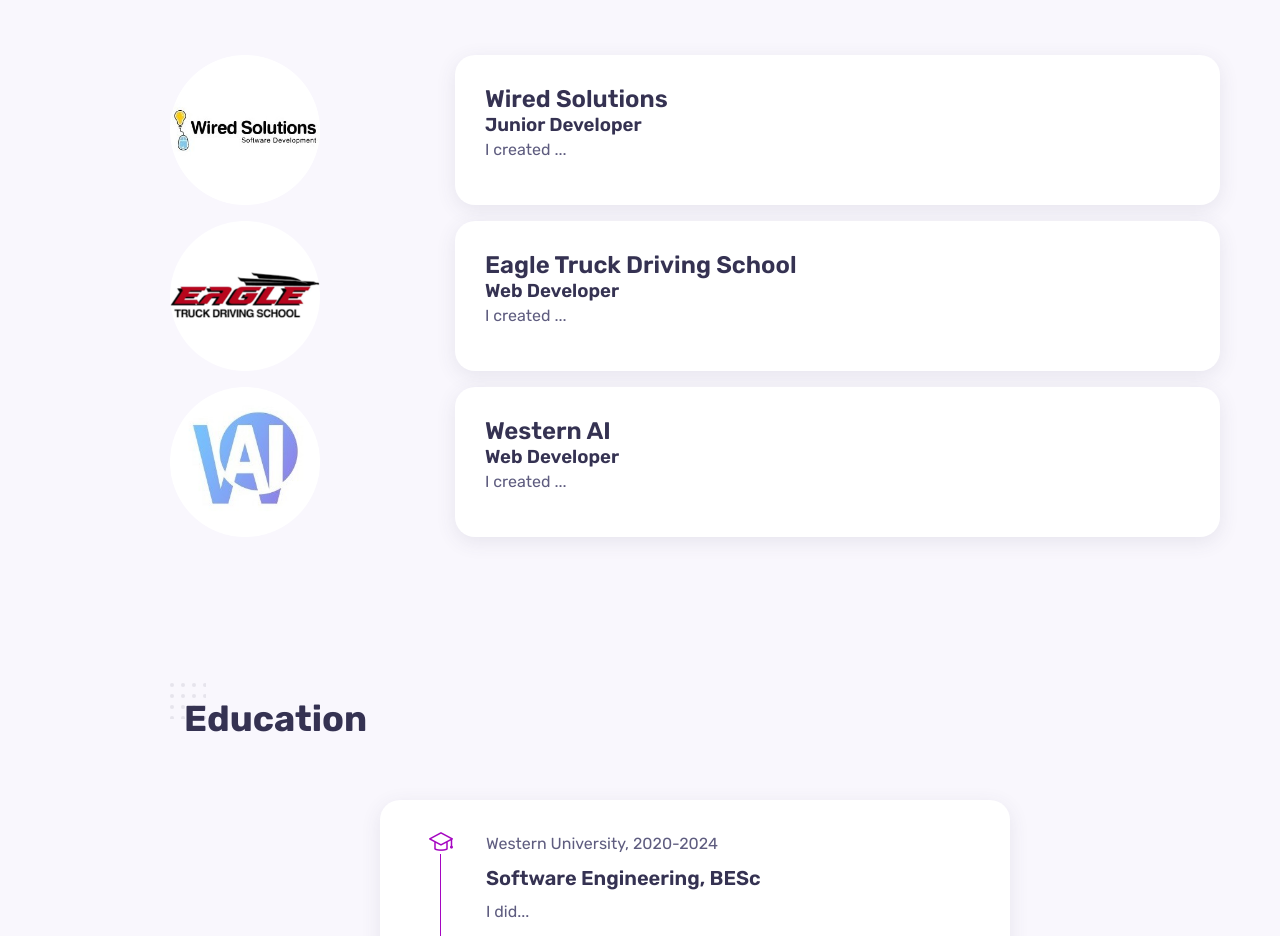
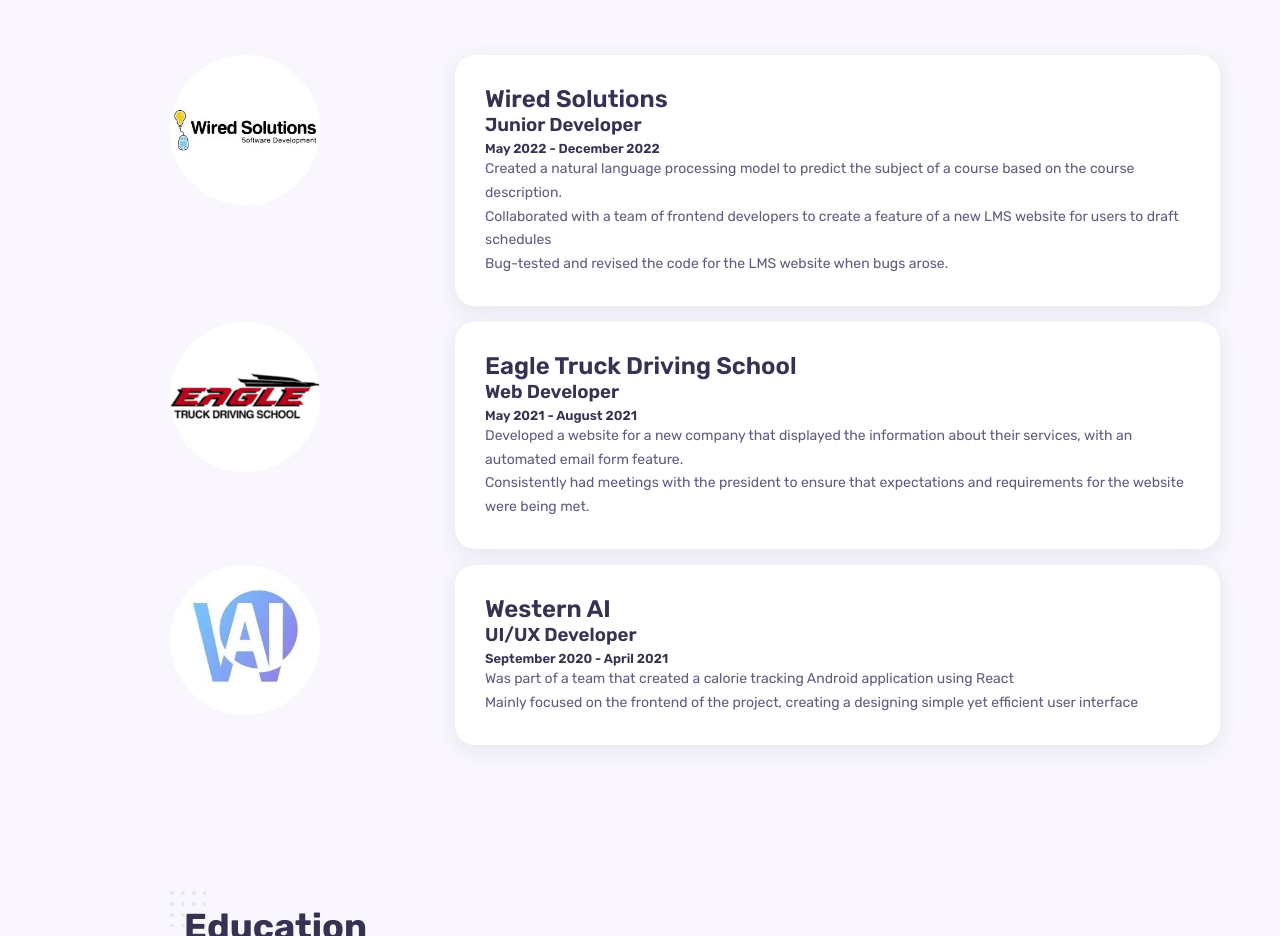
Before and after one commit to yilmazderin/yilmazderin.github.io, a React (Create React App) app in the folder personal-website/: page / in a window 1280 px wide. Shown: the part 960-1896 px from the top of the page. Built offline with nearby package versions, Linux system fonts and the light colour scheme.

Commit message:
Finish Education

```diff
--- a/personal-website/src/components/experiences/Experiences.jsx
+++ b/personal-website/src/components/experiences/Experiences.jsx
@@ -19,7 +19,10 @@
                     <div className="experience1__info">
                         <h2 className="experience1__title">Wired Solutions</h2>
                         <h3 className="experience1__name">Junior Developer</h3>
-                        <p className="experience1__description">I created ...</p>
+                        <h3 className="ex1_date">May 2022 - December 2022</h3>
+                        <p className="experience1__description">Created a natural language processing model to predict the subject of a course based on the course description.</p>
+                        <p className="experience1__description">Collaborated with a team of frontend developers to create a feature of a new LMS website for users to draft schedules</p>
+                        <p className="experience1__description">Bug-tested and revised the code for the LMS website when bugs arose.</p>
                     </div>
                 </div>
             </div>
@@ -33,7 +36,9 @@
                     <div className="experience1__info">
                         <h2 className="experience1__title">Eagle Truck Driving School</h2>
                         <h3 className="experience1__name">Web Developer</h3>
-                        <p className="experience1__description">I created ...</p>
+                        <h3 className="ex1_date">May 2021 - August 2021</h3>
+                        <p className="experience1__description">Developed a website for a new company that displayed the information about their services, with an automated email form feature.</p>
+                        <p className="experience1__description">Consistently had meetings with the president to ensure that expectations and requirements for the website were being met.</p>
                     </div>
                 </div>
             </div>
@@ -46,8 +51,10 @@
                 <div className="experience1__data grid">
                     <div className="experience1__info">
                         <h2 className="experience1__title">Western AI</h2>
-                        <h3 className="experience1__name">Web Developer</h3>
-                        <p className="experience1__description">I created ...</p>
+                        <h3 className="experience1__name">UI/UX Developer</h3>
+                        <h3 className="ex1_date">September 2020 - April 2021</h3>
+                        <p className="experience1__description">Was part of a team that created a calorie tracking Android application using React</p>
+                        <p className="experience1__description">Mainly focused on the frontend of the project, creating a designing simple yet efficient user interface</p>
                     </div>
                 </div>
             </div>
--- a/personal-website/src/components/experiences/experiences.css
+++ b/personal-website/src/components/experiences/experiences.css
@@ -11,6 +11,14 @@
     border-radius: var(--border-radius);
 }
 
+.ex1_date {
+    padding-top: 5px;
+    font-size: var(--smaller-font-size);
+}
+
+.experience1__description {
+    font-size: var(--small-font-size);
+}
 .etds,
 .ws,
 .wai {
```
